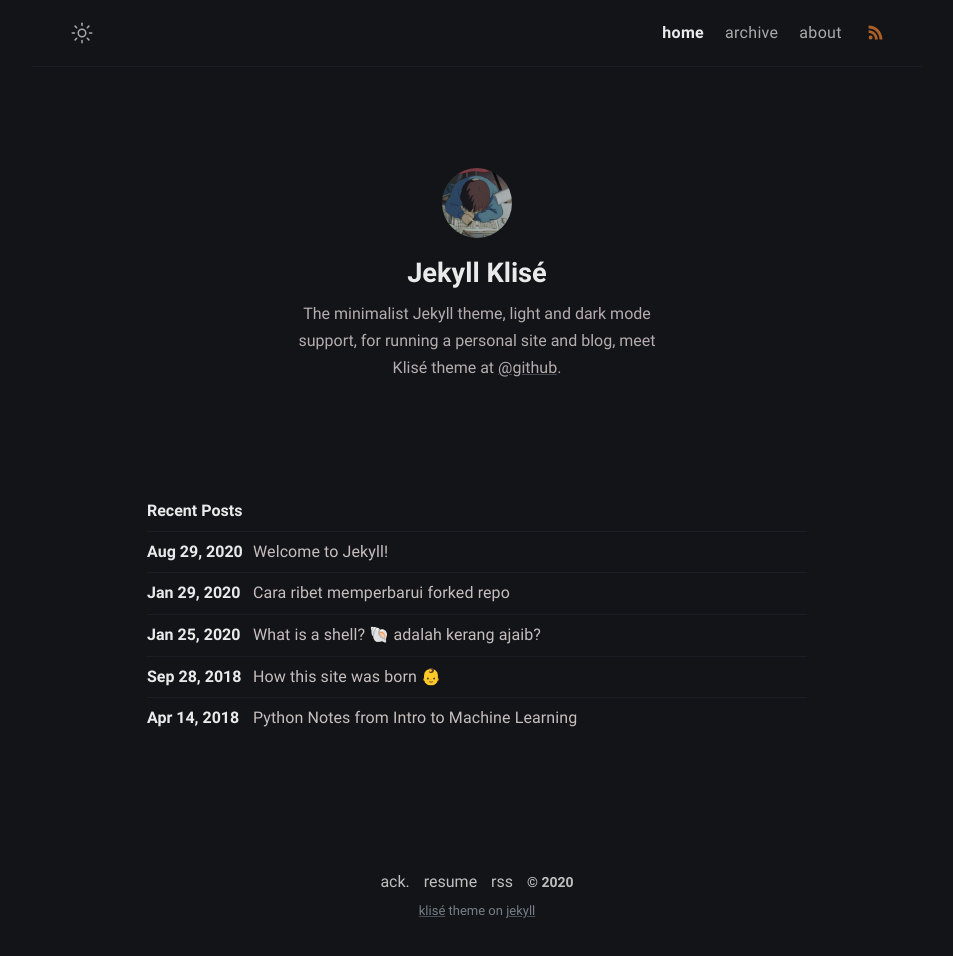
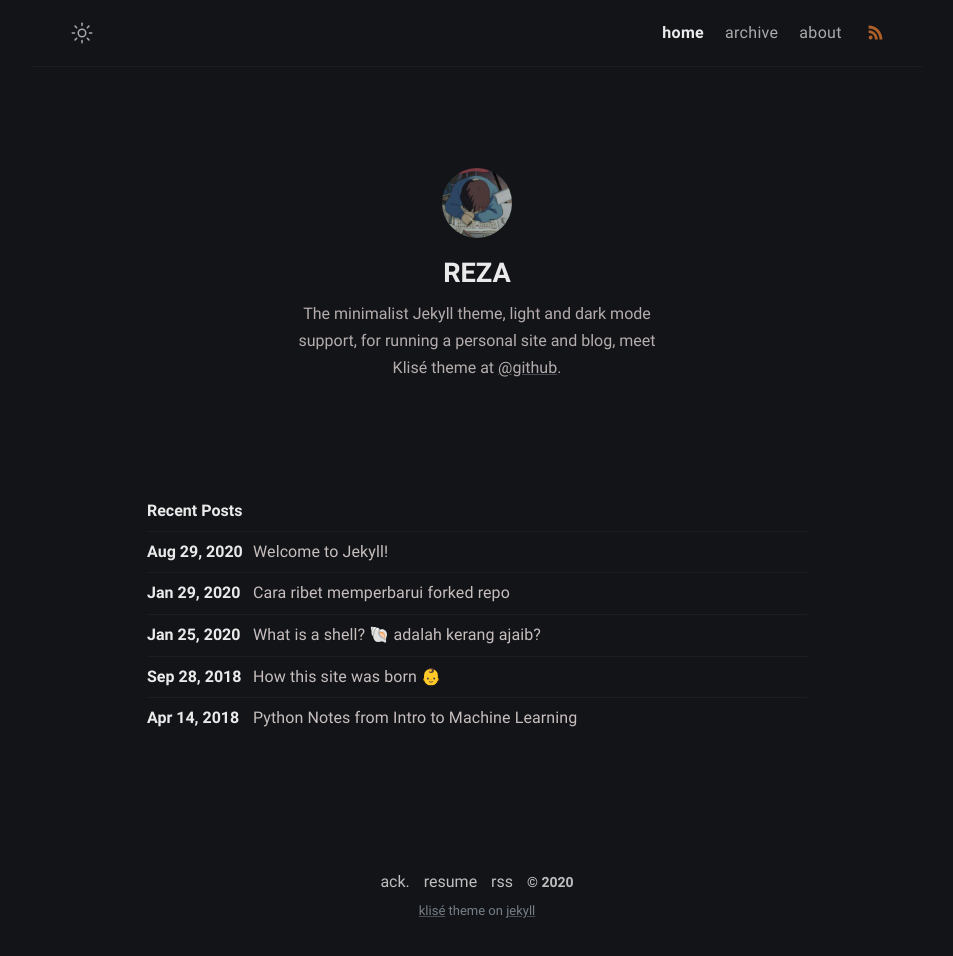
Before and after one commit to stackbit-projects/reza-93944, a Jekyll site: the page built from index.md, in a window 1280 px wide. Shown: the whole page, without its empty margins (163-1116 px from the left). Built offline with Jekyll 4.4.1, drawn with Linux system fonts in a browser that asks for light colours.

Commit message:
_config.yml: updated name in author

```diff
--- a/_config.yml
+++ b/_config.yml
@@ -9,7 +9,7 @@
 repo: 'https://github.com/piharpi/jekyll-klise'
 mode: dark
 author:
-  name: Jekyll Klisé
+  name: REZA
   bio: >-
     The minimalist Jekyll theme, light and dark mode support, for running a
     personal site and blog,  meet Klisé theme at <a
```
